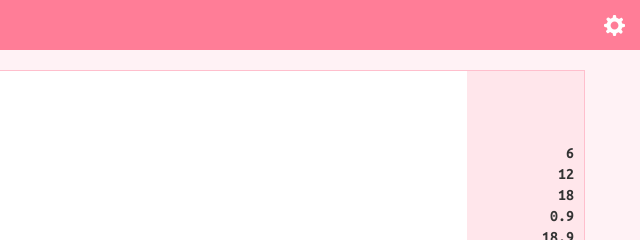
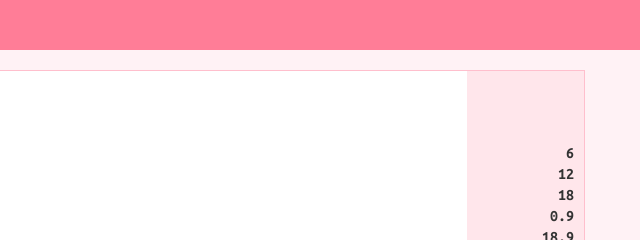
Before and after one commit to yadielar/talc, a plain HTML site: page index.html in a window 1280 px wide. Shown: the top 240 px of the page, 640-1280 px from the left. Drawn offline with Linux system fonts and the light colour scheme.

Commit message:
Hide settings button until ready for prime time. - Make grunt build command copy index.html - Updated online directory

```diff
--- a/index.html
+++ b/index.html
@@ -71,9 +71,9 @@
 	<nav class="navbar navbar-inverse navbar-static-top" role="navigation">
 		<div class="container-fluid">
 			<a class="navbar-brand" href="#/editor">Talc</a>
-			<ul class="nav navbar-nav navbar-right">
+			<!--ul class="nav navbar-nav navbar-right">
 				<li><a class="settings" href="#/settings">Settings</a></li>
-			</ul><!-- /.navbar -->
+			</ul--><!-- /.navbar -->
 		</div><!-- /.container-fluid -->
 	</nav>
 
```
